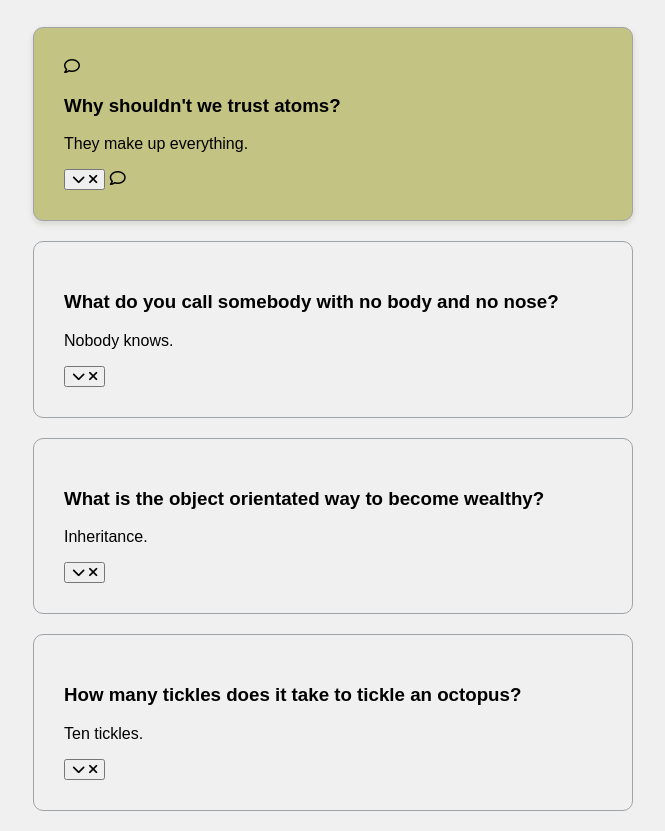
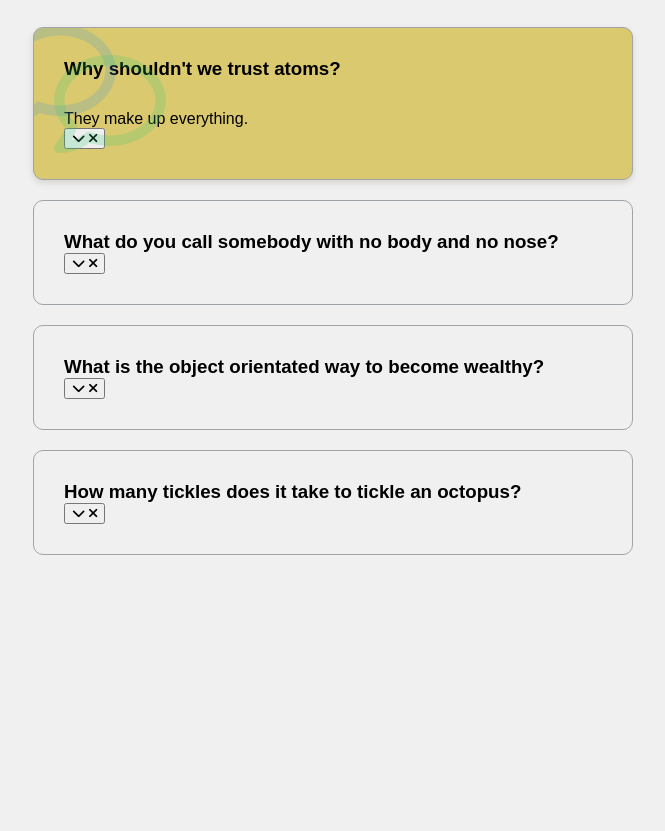
Before and after one commit to ANDREWAHN-UK/50-Projects-12-FAQ-Collapse, a plain HTML site: page index.html in a window 1280 px wide. Shown: the part 90-921 px from the top of the page, without its empty margins (307-972 px from the left). After the commit the page ends 800 px from the top, so only its background shows below. Drawn offline with Linux system fonts and the light colour scheme; files whose address does not match are found by name; a web font is replaced by a local one.

Commit message:
style.css - further style elements

```diff
--- a/assets/style.css
+++ b/assets/style.css
@@ -32,7 +32,7 @@ h1 {
 }
 
 .faq.active {
-    background-color: rgb(195, 196, 131);
+    background-color: rgb(218, 201, 111);
     box-shadow: 0 3px 6px rgba(207, 201, 140, 0.1),
         0 3px 6px rgba(0, 0, 0, 0.1);
 }
@@ -41,4 +41,31 @@ h1 {
 .faq.active::after {
     content: '\f075';
     font-family: 'Font Awesome 5 Free';
+    color: #2ecc71;
+    font-size: 7rem;
+    position: absolute;
+    opacity: 0.2;
+    top: 20px;
+    left: 20px;
+    z-index: 0;
 }
+
+.faq.active::before{
+    color: #3498db;
+    top: -10px;
+    left: -30px;
+    transform: rotateY(180);
+}
+
+.faq-title{
+    margin: 0 35px 0 0;
+}
+
+.faq-text{
+    display: none;
+    margin: 30px 0 0;
+}
+
+.faq.active .faq-text{
+    display: block;
+}
```
